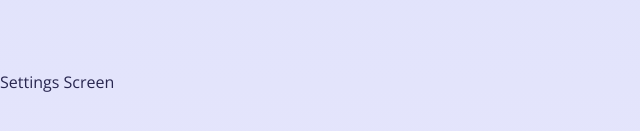
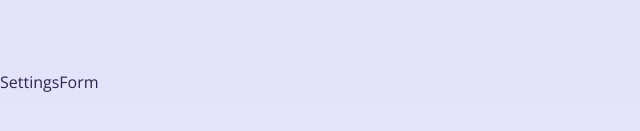
Before and after one commit to goranstevanovic/trivia-quiz-time, a React (Vite) app: page / in a window 1280 px wide. Shown: the part 317-448 px from the top of the page, without its empty margins (0-640 px from the left). Built offline with nearby package versions, Linux system fonts and the light colour scheme.

Commit message:
Create SettinsForm and include it in SettinsScreen

```diff
--- /dev/null
+++ b/src/components/SettingsForm/index.tsx
@@ -0,0 +1,3 @@
+export default function SettingsForm() {
+  return <div>SettingsForm</div>;
+}
--- a/src/components/SettingsScreen/index.tsx
+++ b/src/components/SettingsScreen/index.tsx
@@ -1,3 +1,9 @@
+import SettingsForm from '../SettingsForm';
+
 export default function SettingsScreen() {
-  return <div>Settings Screen</div>;
+  return (
+    <div>
+      <SettingsForm />
+    </div>
+  );
 }
```
